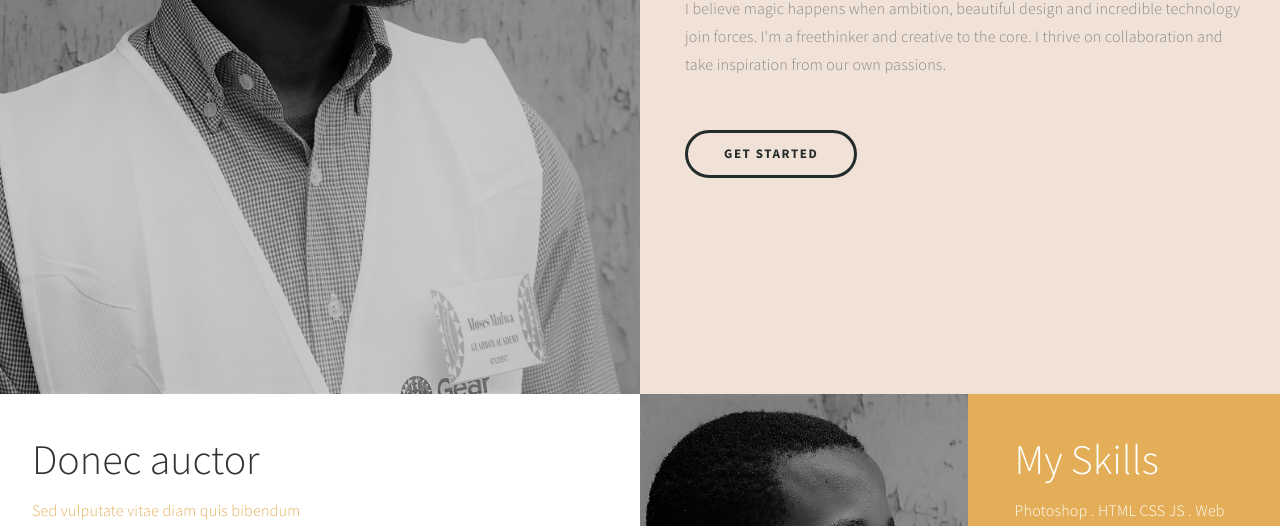
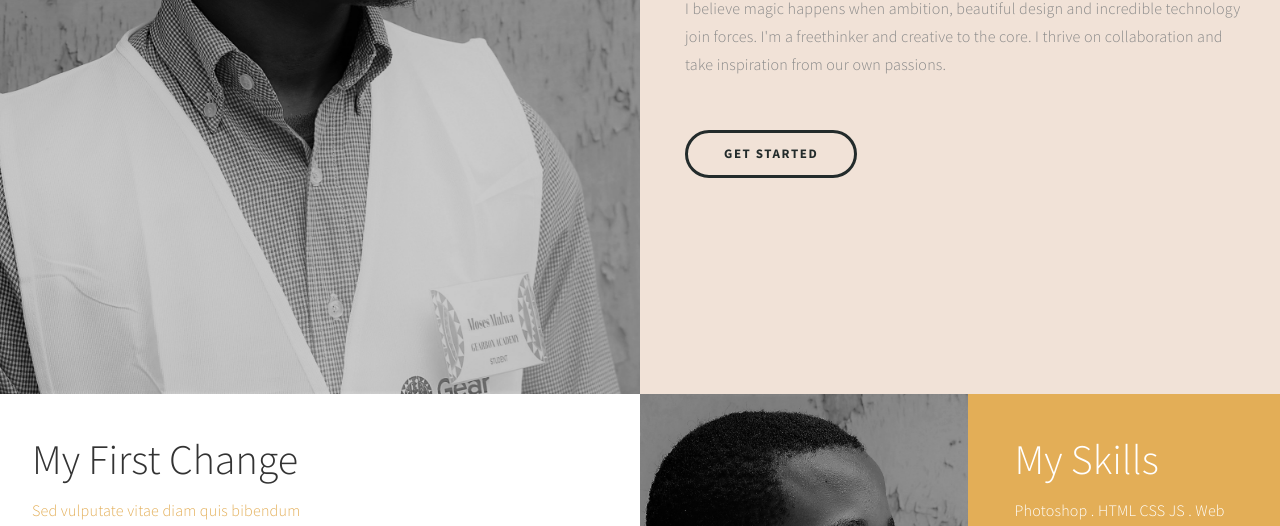
Before and after one commit to mosesmulwa-bebop/mosesmulwa-bebop.github.io, a plain HTML site: page index.html in a window 1280 px wide. Shown: the part 426-952 px from the top of the page. Drawn offline with Linux system fonts and the light colour scheme.

Commit message:
Update index.html

```diff
--- a/index.html
+++ b/index.html
@@ -100,7 +100,7 @@ I thrive on collaboration and take inspiration from our own passions.</p>
                <div class="col-md-6 col-sm-12">
                     <div class="about-thumb">
                          <div class="wow fadeInUp section-title" data-wow-delay="0.4s">
-                              <h1>Donec auctor</h1>
+                              <h1>My First Change</h1>
                               <p class="color-yellow">Sed vulputate vitae diam quis bibendum</p>
                          </div>
                          <div class="wow fadeInUp" data-wow-delay="0.8s">
```
